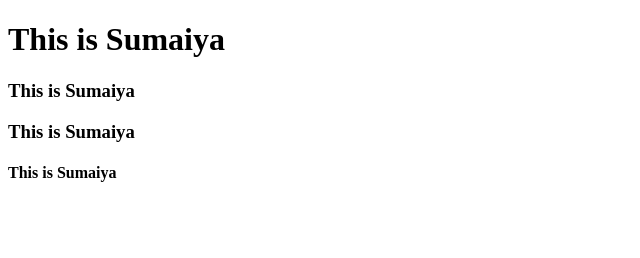
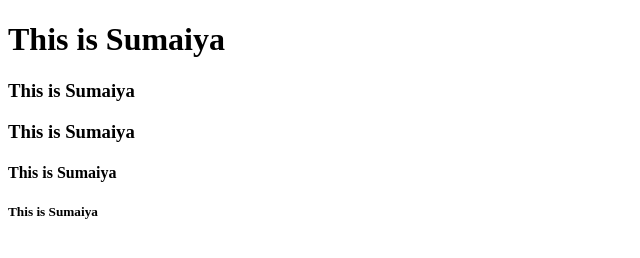
Before and after one commit to sumaiyaafridi/git-test, a website: page index.html in a window 1280 px wide. Shown: the full height of the page, 0-640 px from the left. Drawn offline with Linux system fonts and the light colour scheme.

Commit message:
h5 added

```diff
--- a/index.html
+++ b/index.html
@@ -6,5 +6,6 @@
 <h3>This is Sumaiya</h3>
 <h3>This is Sumaiya</h3>
 <h4>This is Sumaiya</h4>
+<h5>This is Sumaiya</h5>
 </body>
 </html
```
